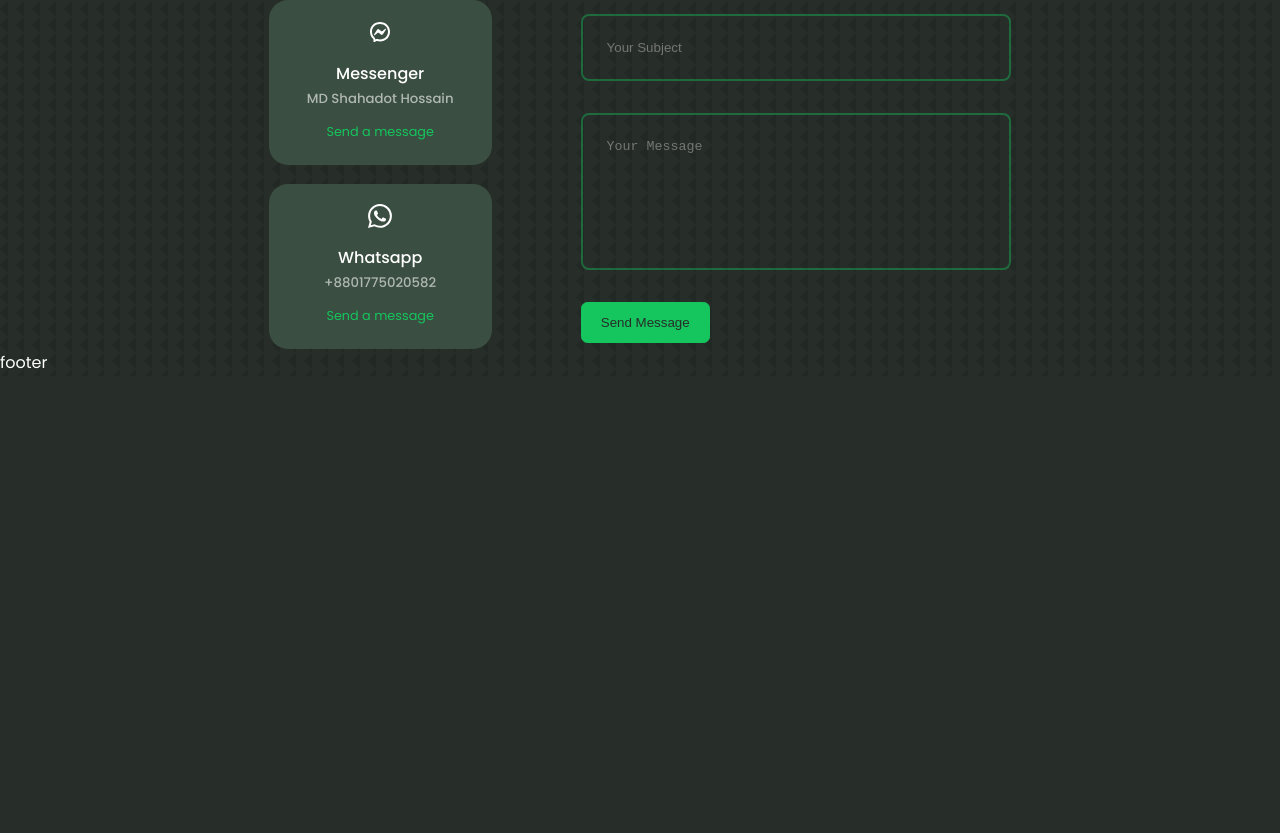
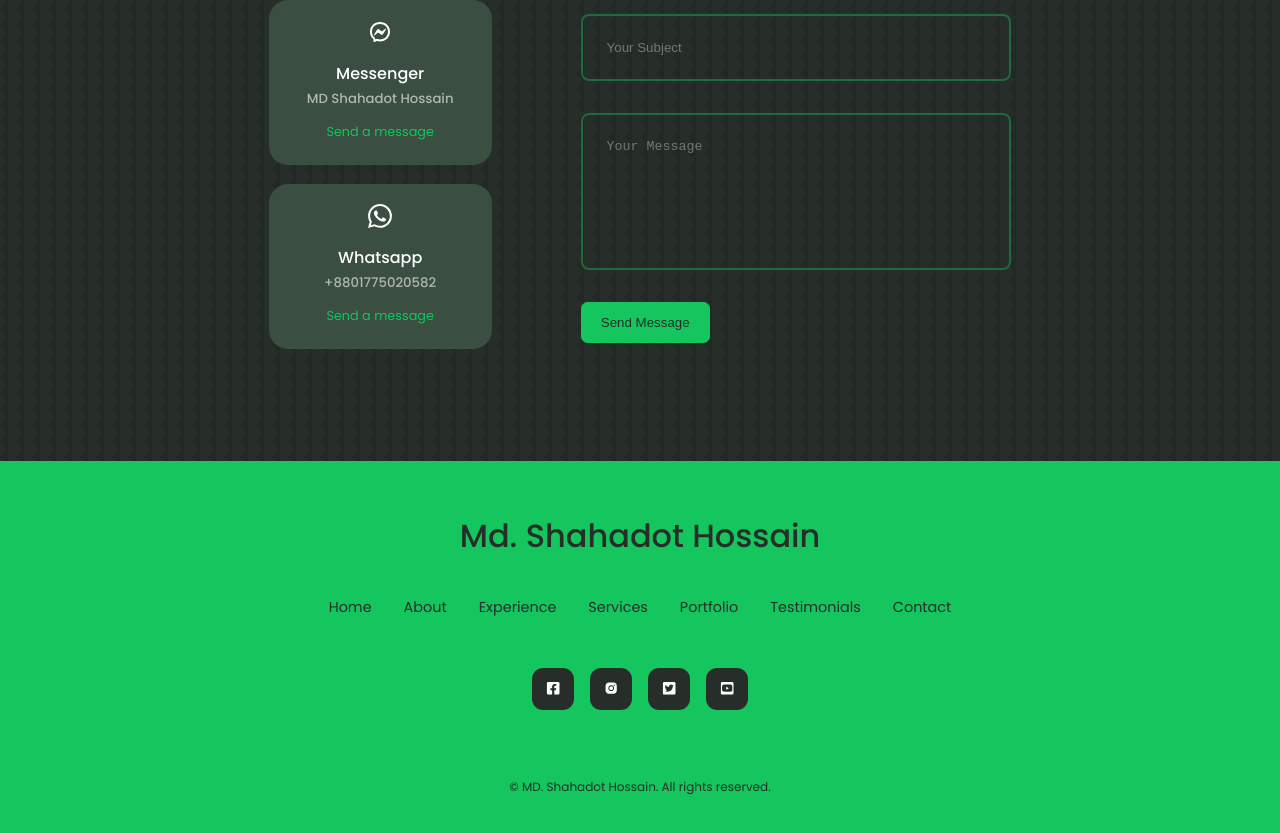
Before and after one commit to shahadot786/react-personal-portfolio, a React (Create React App) app: page / in a window 1280 px wide. Shown: the part 5247-6080 px from the top of the page. Before the commit the page ends 5623 px from the top, so only its background shows below. Built offline with nearby package versions, Linux system fonts and the light colour scheme.

Commit message:
feat: footer done before build

```diff
--- a/package.json
+++ b/package.json
@@ -1,5 +1,6 @@
 {
   "name": "react-personal-portfolio",
+  "homepage": "https://shrcreation.com",
   "version": "0.1.0",
   "private": true,
   "dependencies": {
--- a/public/index.html
+++ b/public/index.html
@@ -5,7 +5,7 @@
   <meta charset="UTF-8" />
   <meta http-equiv="X-UA-Compatible" content="IE=edge" />
   <meta name="viewport" content="width=device-width,initial-scale=1" />
-  <title>SHR a Re-active || Portfolio</title>
+  <title>Shahadot Hossain || Portfolio</title>
 </head>
 
 <body>
--- a/src/components/footer/footer.css
+++ b/src/components/footer/footer.css
@@ -0,0 +1,66 @@
+footer {
+    background: var(--color-primary);
+    padding: 3rem 0;
+    text-align: center;
+    font-size: 0.9rem;
+    margin-top: 7rem;
+}
+
+footer a {
+    color: var(--color-bg);
+}
+
+.footer__logo {
+    font-size: 2rem;
+    font-weight: 500;
+    margin-bottom: 2rem;
+    display: inline-block;
+}
+
+.permalinks {
+    display: flex;
+    flex-wrap: wrap;
+    justify-content: center;
+    gap: 2rem;
+    margin: 0 auto 3rem;
+}
+
+.footer__details {
+    display: flex;
+    justify-content: center;
+    gap: 1rem;
+    margin-bottom: 4rem;
+}
+
+.footer__details a {
+    background: var(--color-bg);
+    color: var(--color-white);
+    padding: 0.8rem;
+    border-radius: 0.7rem;
+    display: flex;
+    border: 1px solid transparent;
+}
+
+.footer__details a:hover {
+    background: transparent;
+    color: var(--color-bg);
+    border-color: var(--color-bg);
+}
+
+.footer__copyright {
+    margin-bottom: 4rem;
+    color: var(--color-bg);
+}
+
+/* ============== Small Devices Media Queries ================== */
+
+@media only screen and (max-width: 600px) {
+    .permalinks {
+        flex-direction: column;
+        gap: 1.5rem;
+    }
+
+    .footer__details {
+        margin-bottom: 2.8rem;
+    }
+}
--- a/src/components/footer/footer.jsx
+++ b/src/components/footer/footer.jsx
@@ -1,8 +1,61 @@
 import React from 'react';
 import './footer.css';
+import { FaFacebookSquare } from 'react-icons/fa';
+import { AiFillInstagram } from 'react-icons/ai';
+import { FaYoutubeSquare } from 'react-icons/fa';
+import { FaTwitterSquare } from 'react-icons/fa';
 
 const footer = () => {
-  return <footer id="footer">footer</footer>;
+  return (
+    <footer id="footer">
+      <a href="#" className="footer__logo">
+        Md. Shahadot Hossain
+      </a>
+
+      <ul className="permalinks">
+        <li>
+          <a href="#">Home</a>
+        </li>
+        <li>
+          <a href="#about">About</a>
+        </li>
+        <li>
+          <a href="#experience">Experience</a>
+        </li>
+        <li>
+          <a href="#services">Services</a>
+        </li>
+        <li>
+          <a href="#portfolio">Portfolio</a>
+        </li>
+        <li>
+          <a href="#testimonials">Testimonials</a>
+        </li>
+        <li>
+          <a href="#contact">Contact</a>
+        </li>
+      </ul>
+
+      <div className="footer__details">
+        <a href="https://web.facebook.com/shahadot.shr.rahat">
+          <FaFacebookSquare />
+        </a>
+        <a href="https://www.instagram.com/rahat_shr">
+          <AiFillInstagram />
+        </a>
+        <a href="https://twitter.com/shahadot_shr">
+          <FaTwitterSquare />
+        </a>
+        <a href="https://www.youtube.com/channel/UC6ilHykZxnKn0PNxZgsx1Dw">
+          <FaYoutubeSquare />
+        </a>
+      </div>
+
+      <div className="footer__copyright">
+        <small>&copy; MD. Shahadot Hossain. All rights reserved.</small>
+      </div>
+    </footer>
+  );
 };
 
 export default footer;
```
